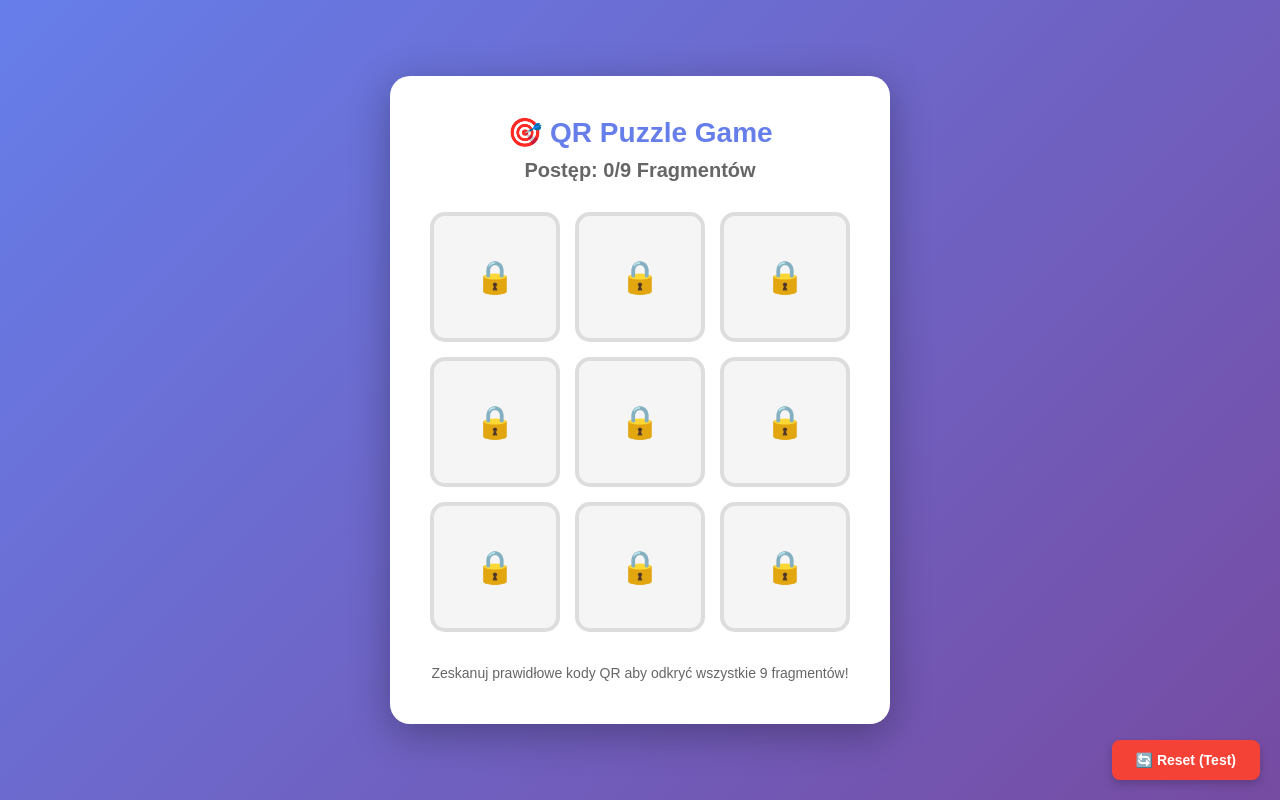
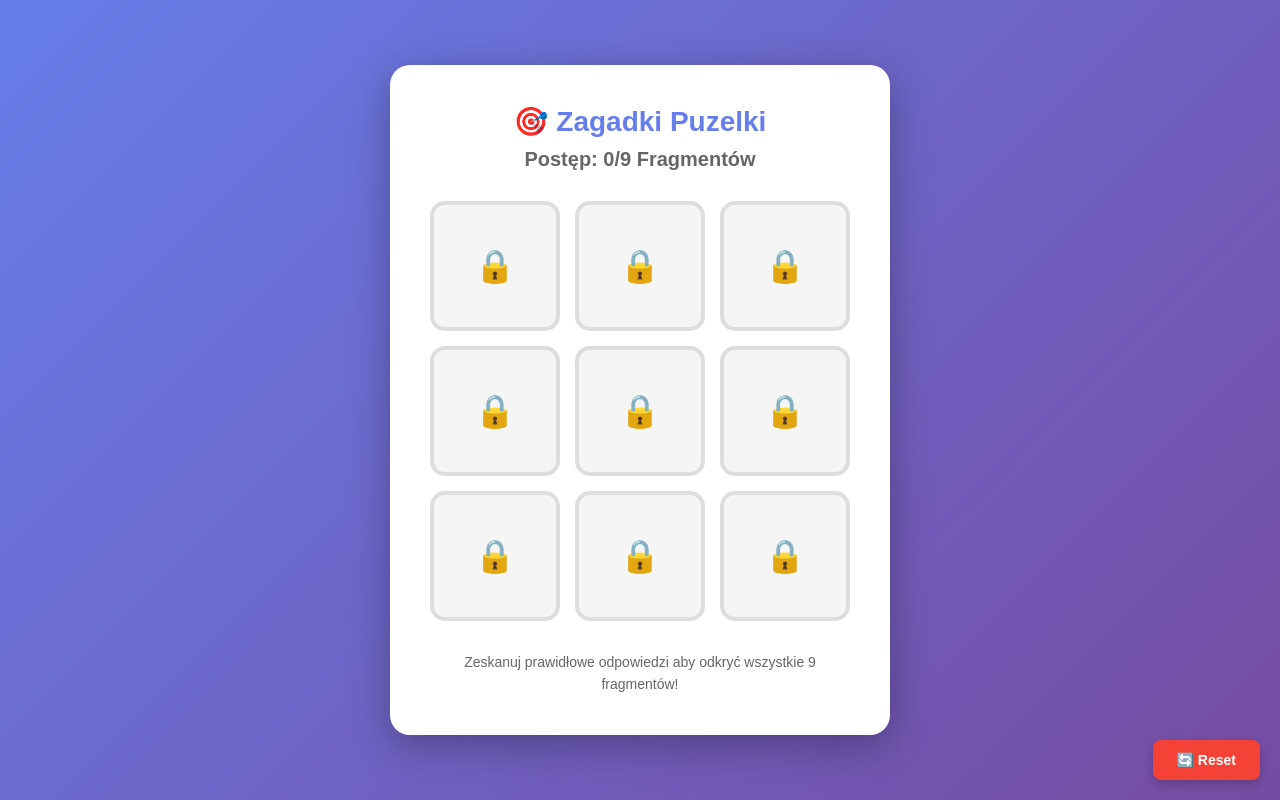
Before and after one commit to bejubej/qr-puzzle-game, a plain HTML site: page index.html in a window 1280 px wide. Drawn offline with Linux system fonts and the light colour scheme.

Commit message:
Update index.html

```diff
--- a/index.html
+++ b/index.html
@@ -175,19 +175,19 @@
 </head>
 <body>
     <div class="container">
-        <h1>🎯 QR Puzzle Game</h1>
+        <h1>🎯 Zagadki Puzelki</h1>
         <div class="progress" id="progress">Postęp: 0/9 Fragmentów</div>
 
         <div class="grid" id="grid"></div>
 
         <div class="instructions">
-            Zeskanuj prawidłowe kody QR aby odkryć wszystkie 9 fragmentów!
+            Zeskanuj prawidłowe odpowiedzi aby odkryć wszystkie 9 fragmentów!
         </div>
 
         <div id="completion"></div>
     </div>
 
-    <button class="reset-btn" onclick="resetProgress()">🔄 Reset (Test)</button>
+    <button class="reset-btn" onclick="resetProgress()">🔄 Reset</button>
 
     <script>
         const TOTAL_FRAGMENTS = 9;
@@ -299,4 +299,5 @@
         updateDisplay();
     </script>
 </body>
+
 </html>
```
